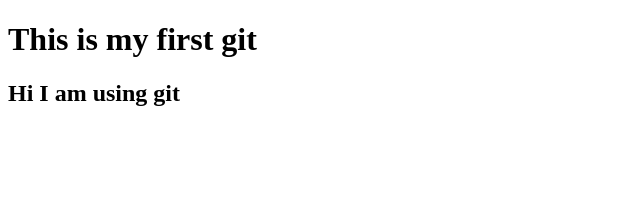
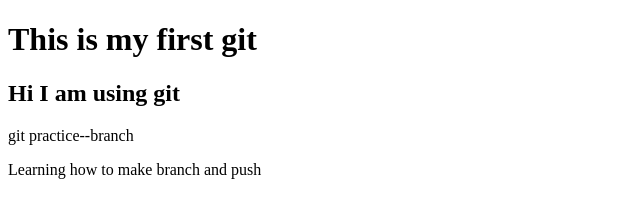
Before and after one commit to mdsaifulalambd/my-first-web, a plain HTML site: page index.html in a window 1280 px wide. Shown: the whole page, without its empty margins (0-640 px from the left). Drawn offline with Linux system fonts and the light colour scheme.

Commit message:
push from second branch

```diff
--- a/index.html
+++ b/index.html
@@ -8,5 +8,8 @@
 <body>
     <h1>This is my first git</h1>
     <h2>Hi I am using git</h2>
+
+    <p>git practice--branch</p>
+    <p>Learning how to make branch and push</p>
 </body>
 </html>
```
